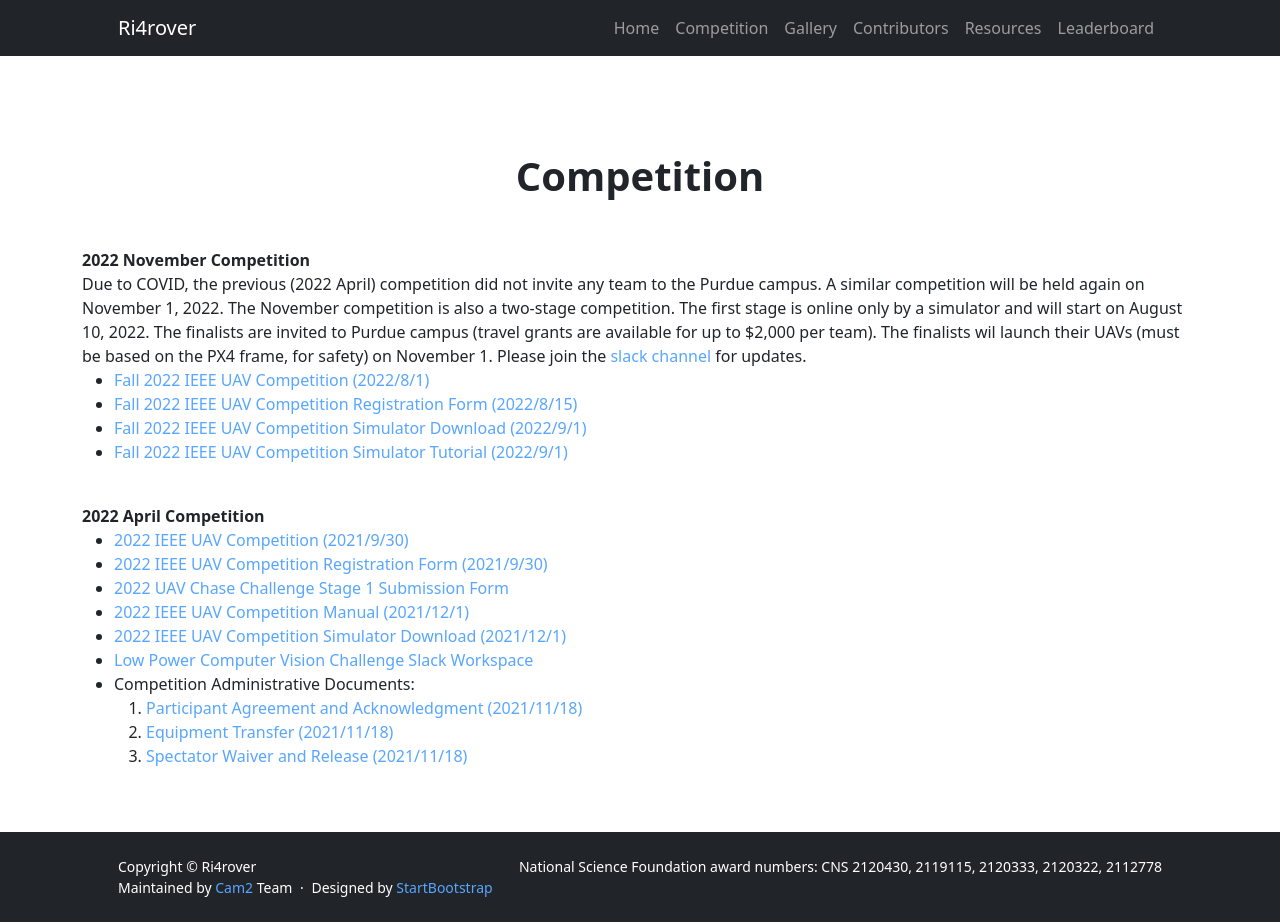
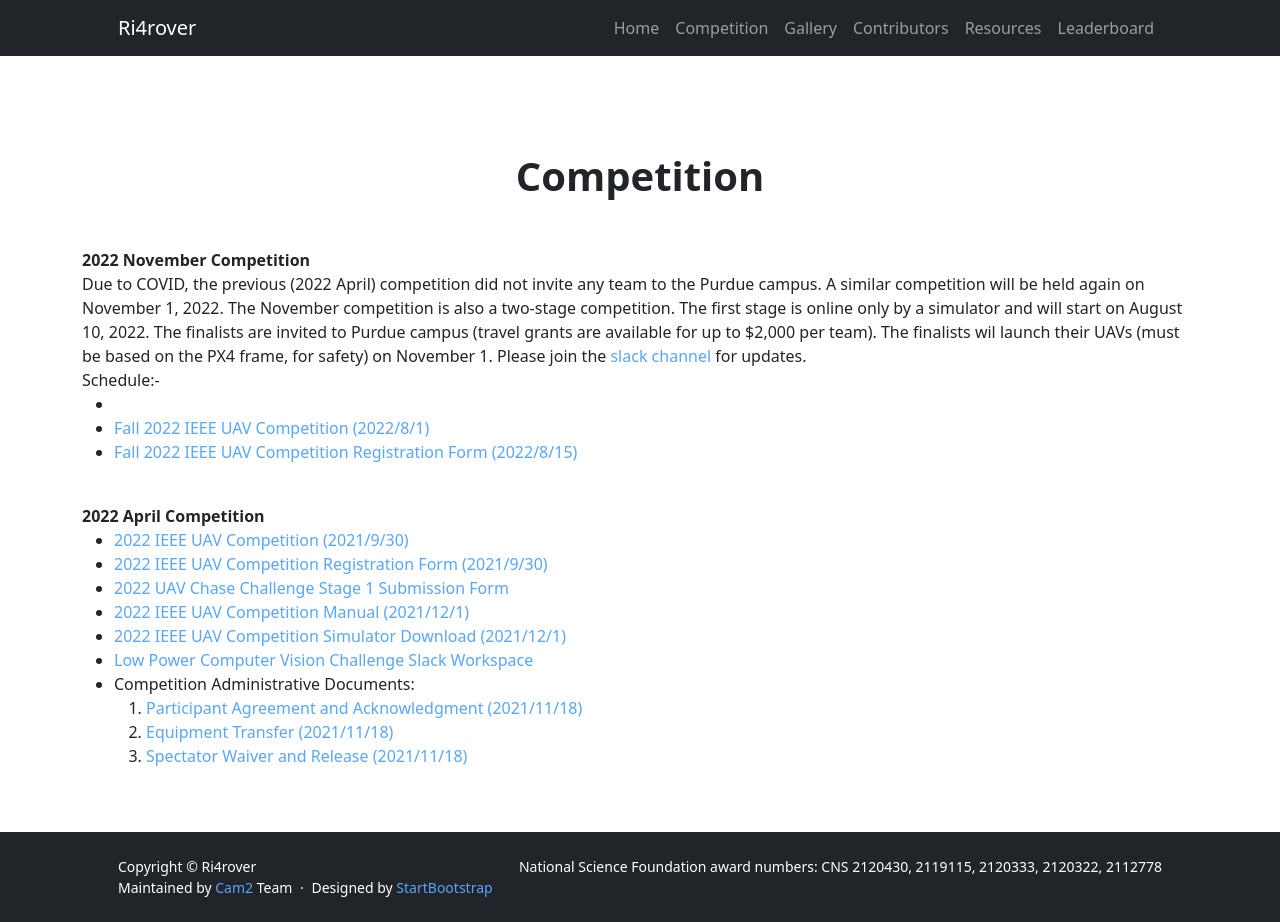
Before and after one commit to OliverQiang/Ri4rover, a Jekyll site: the page built from _pages/competition.html, in a window 1280 px wide. Built offline with Jekyll 4.4.1, drawn with Linux system fonts in a browser that asks for light colours.

Commit message:
Updated competition video in the homepage

```diff
--- a/_pages/competition.html
+++ b/_pages/competition.html
@@ -23,9 +23,13 @@
       team). The finalists wil launch their UAVs (must be based on the
       PX4 frame, for safety) on November 1.  Please join
       the <a href="https://join.slack.com/t/lpcvc/shared_invite/zt-1fdowvmtf-YN3rg13WAni5FZ3sFKuN2Q">
-      slack channel </a> for updates.
+      slack channel </a> for updates.<br>
+      Schedule:-
 
         <ul>
+            <li>
+
+            </li>
              <li>
                <a href="https://www.computer.org/publications/tech-news/events/uav-2022">Fall 2022 IEEE UAV Competition (2022/8/1)</a>
             </li>
@@ -33,13 +37,14 @@
             <li>
                <a href="https://forms.gle/qCVPkJTameZhGfeU6">Fall 2022 IEEE UAV Competition Registration Form (2022/8/15)</a>
             </li>
-            <li>
+        <!--    <li>
                 <a href="https://github.com/jgoppert/auav_f22">Fall 2022 IEEE UAV Competition Simulator Download (2022/9/1)</a>
             </li>
 
               <li>
                 <a href="https://drive.google.com/file/d/1pzRocIuenpwbT0Yhdkmk-wXx2F29YgtY/view?usp=sharing">Fall 2022 IEEE UAV Competition Simulator Tutorial (2022/9/1)</a>
             </li>
+        -->
           </ul>
      <br>
 
--- a/index.html
+++ b/index.html
@@ -16,7 +16,7 @@
                     <h1 class="display-5 fw-bolder text-white mb-2">Research Infrastructure for Real-Time Onboard Vision Enabled Robots</h1>
                     <p class="lead fw-normal text-white-50 mb-4">A competition where autonomous drones actively track one of several ground robots in a miniature city</p>
                     <p class="lead fw-normal text-white-50 mb-4">Welcome to join <a href="https://join.slack.com/t/lpcvc/shared_invite/zt-1fdowvmtf-YN3rg13WAni5FZ3sFKuN2Q">lpcvc.slack.com (2022-uav-chase channel)</a> to receive news about the challenge</p>
-		    <p class="lead fw-normal text-white-50 mb-4">Competition Video: <a href="https://youtu.be/paXhnAW12ts">2022 IEEE Autonomous UAV (Unmanned Aerial Vehicle) Chase Challenge</a> </p>
+		    <p class="lead fw-normal text-white-50 mb-4">Competition Video: <a href="https://youtu.be/4r54kttoLWE">2023 IEEE Autonomous UAV (Unmanned Aerial Vehicle) Chase Challenge</a> </p>
                     <p class="lead fw-normal text-white mb-2">Sponsors: National Science Foundation, IEEE Computer Society, and Purdue College of Engineering</p>
                 </div>
 		<!-- <iframe width="420" height="315"
```
